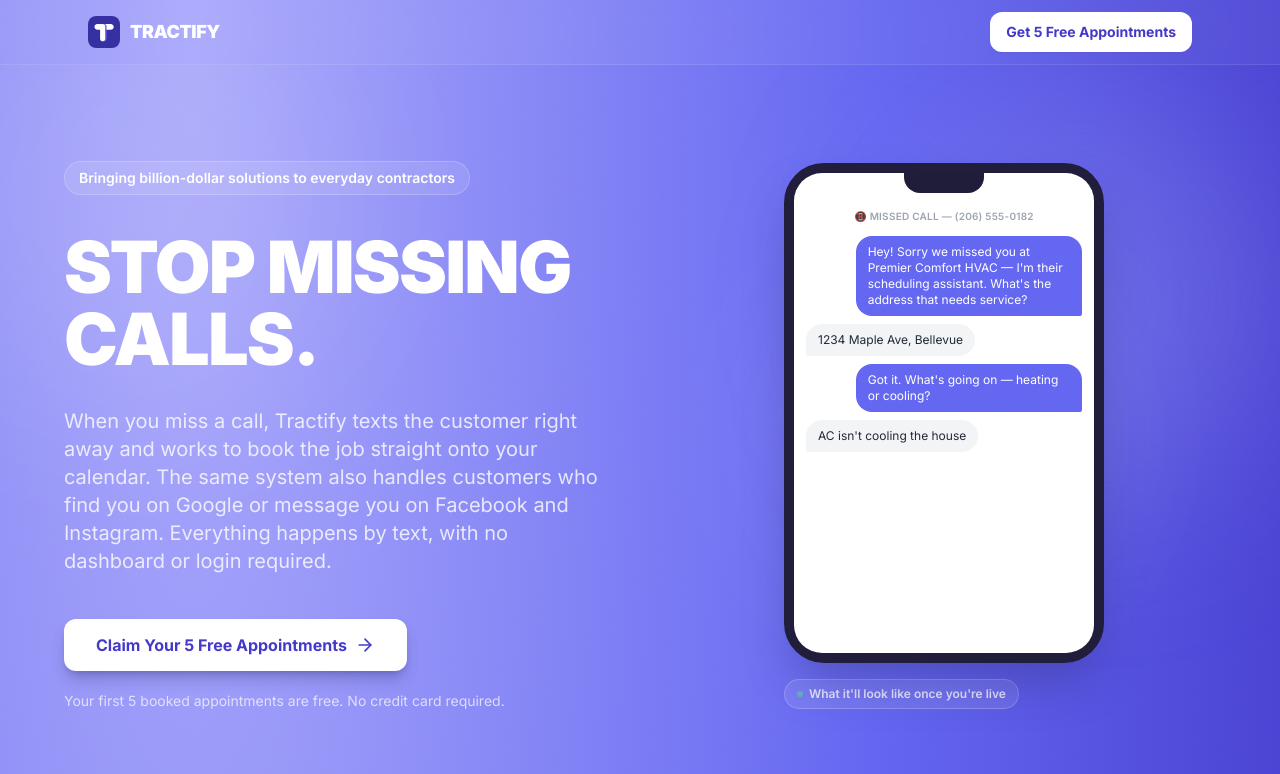
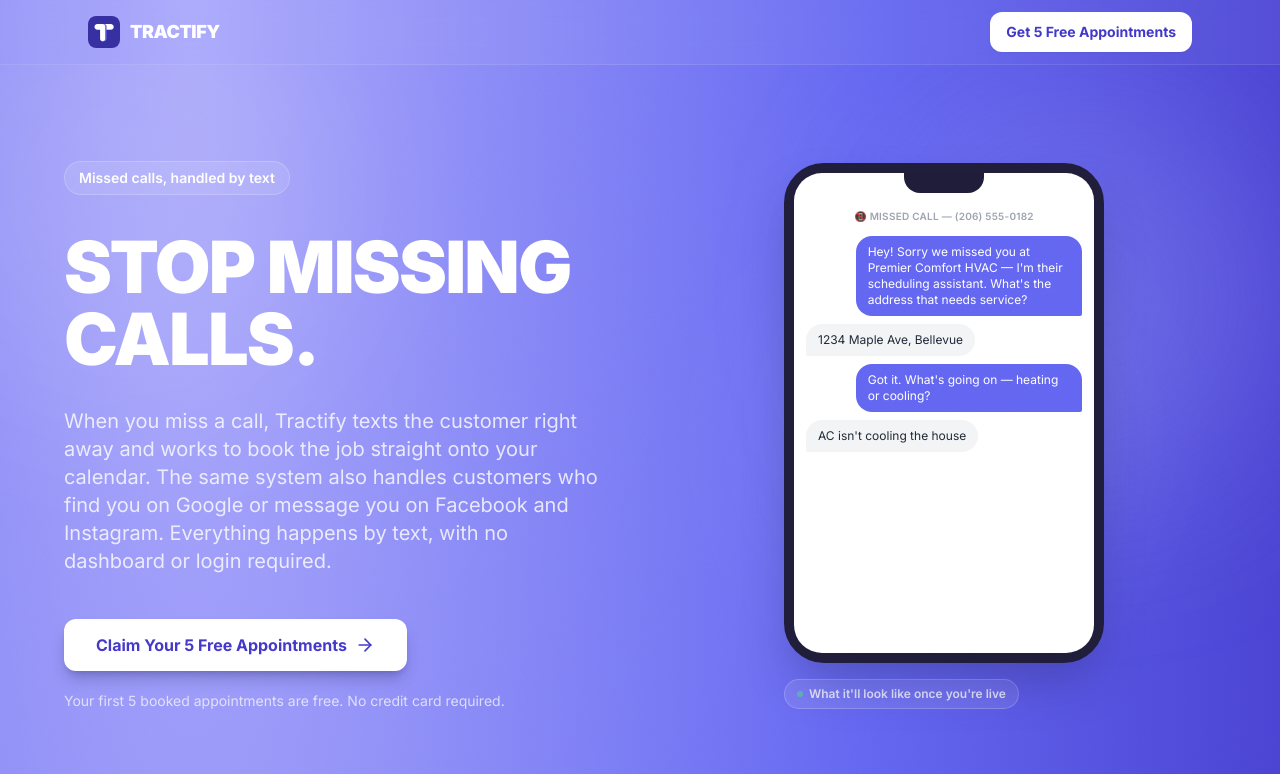
Before and after one commit to ProBookHQ-source/probook-hq, a React (Vite) app in the folder frontend/: page / in a window 1280 px wide. Shown: the top 774 px of the page. Built offline with nearby package versions, Linux system fonts and the light colour scheme; no server answers.

Commit message:
Landing page copy cleanup: hero badge, team card, FAQ 04

```diff
--- a/frontend/src/pages/LandingPage.jsx
+++ b/frontend/src/pages/LandingPage.jsx
@@ -439,7 +439,7 @@ const FAQS = [
   },
   {
     q: 'What if I already use another tool for missed calls or booking?',
-    a: "Tractify doesn't replace your calendar or your phone — it sits on top of a forwarded number and catches what you're already missing. Most contractors run it alongside whatever they already have.",
+    a: "Tractify doesn't replace your calendar or your phone — it sits on top of a forwarded number and catches the calls you're already missing, so it works alongside whatever you already use.",
   },
   {
     q: 'What does it cost?',
@@ -545,7 +545,7 @@ export default function LandingPage() {
         <div className="max-w-6xl mx-auto grid md:grid-cols-2 gap-10 md:gap-16 items-center relative">
           <div className="text-center md:text-left">
             <div className="inline-flex items-center gap-2 bg-white/10 border border-white/20 text-white text-xs sm:text-sm font-semibold px-3.5 py-1.5 rounded-full mb-7 sm:mb-9">
-              Bringing billion-dollar solutions to everyday contractors
+              Missed calls, handled by text
             </div>
             <h1 className="font-display text-white text-5xl sm:text-7xl leading-[0.95] tracking-tight mb-6 sm:mb-8">
               STOP MISSING<br />CALLS.
@@ -857,7 +857,7 @@ export default function LandingPage() {
                   </div>
                 </div>
                 <div className="p-5">
-                  <p className="text-white font-bold text-base">The AI</p>
+                  <p className="text-white font-bold text-base">Tractify</p>
                   <p className="text-white/75 text-xs font-semibold uppercase tracking-wide mb-2">Every Missed Call</p>
                   <p className="text-white/60 text-xs leading-relaxed">Reads the text, books the job, alerts the contractor. No breaks, no day off.</p>
                 </div>
```
Also changed, not shown: 1 other file (tests, documents, lock files or other folders).
